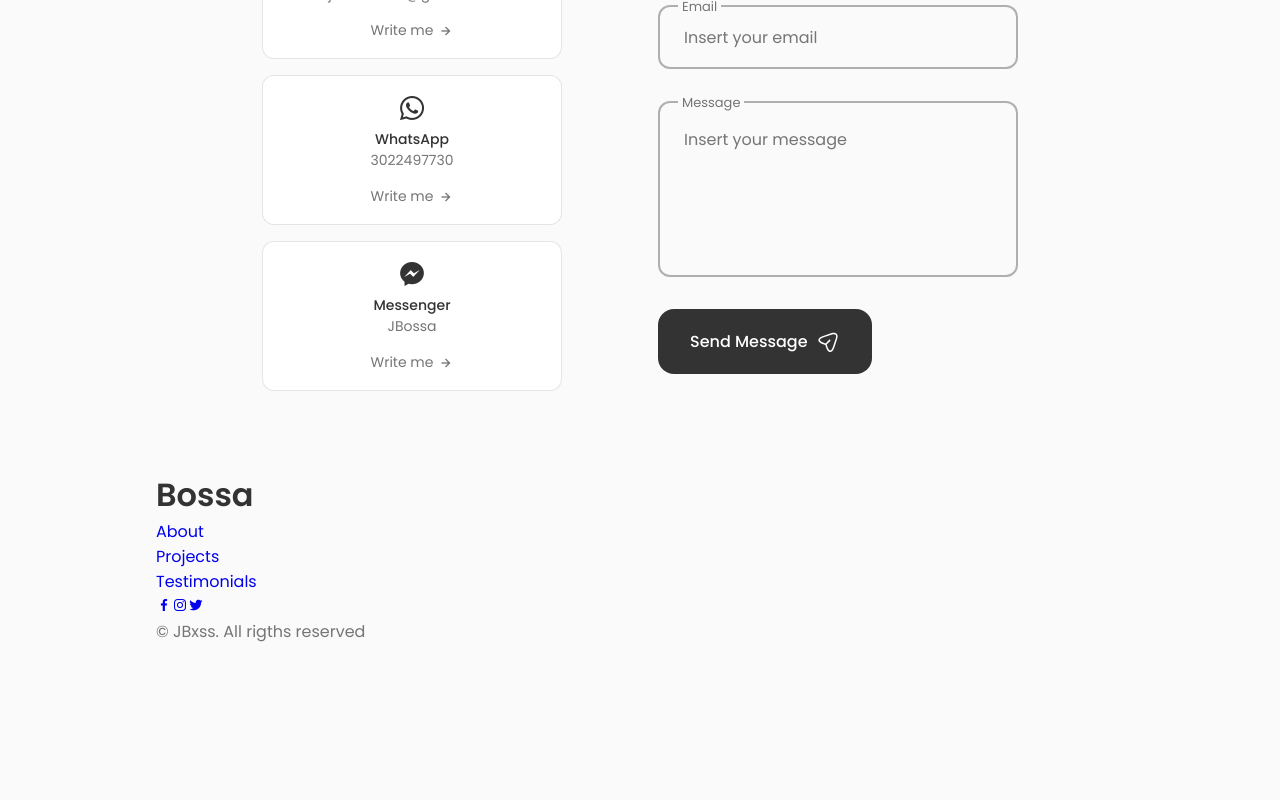
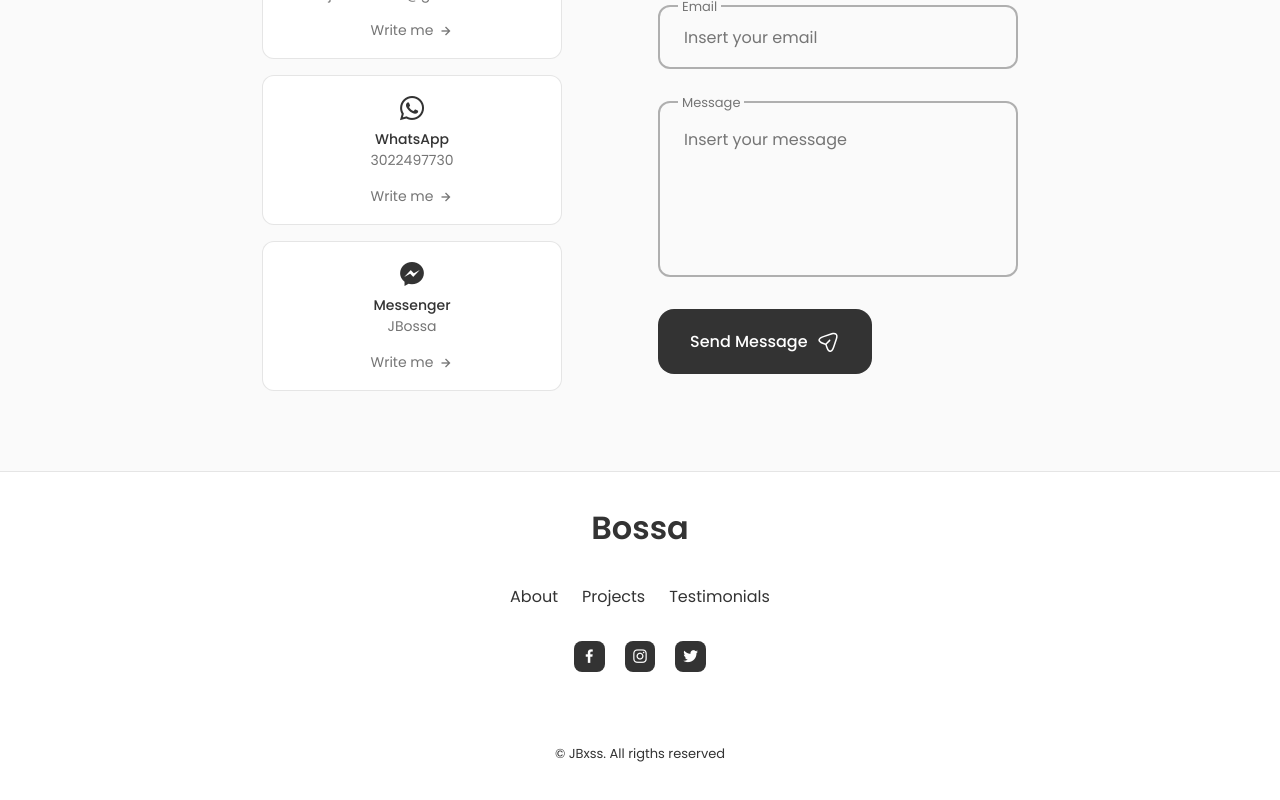
Before and after one commit to JBxss/JBxss.github.io, a React (Create React App) app: page / in a window 1280 px wide. Shown: the part 3325-4125 px from the top of the page. Before the commit the page ends 3969 px from the top, so only its background shows below. Built offline with nearby package versions, Linux system fonts and the light colour scheme.

Commit message:
[ADD] estilos del footer

```diff
--- a/src/components/footer/Footer.jsx
+++ b/src/components/footer/Footer.jsx
@@ -20,9 +20,9 @@ const Footer = () => {
             </ul>
 
             <div className="footer__social">
-            <a href="#" className="footer__social-icon" target='_blank'><i class="bx bxl-facebook"></i></a>
-            <a href="#" className="footer__social-icon" target='_blank'><i class="bx bxl-instagram"></i></a>
-            <a href="#" className="footer__social-icon" target='_blank'><i class="bx bxl-twitter"></i></a>
+            <a href="#" className="footer__social-link" target='_blank'><i class="bx bxl-facebook"></i></a>
+            <a href="#" className="footer__social-link" target='_blank'><i class="bx bxl-instagram"></i></a>
+            <a href="#" className="footer__social-link" target='_blank'><i class="bx bxl-twitter"></i></a>
             </div>
 
             <span className="footer__copy">&#169; JBxss. All rigths reserved</span>
--- a/src/components/footer/footer.css
+++ b/src/components/footer/footer.css
@@ -0,0 +1,78 @@
+.footer {
+    background-color: var(--container-color);
+    border-top: 1px solid rgba(0, 0, 0, 0.1);
+}
+
+.footer__container {
+    padding: 2rem 0 6rem;
+}
+
+.footer__title, .footer__link {
+    color: var(--title-color);
+}
+
+.footer__title {
+    text-align: center;
+    margin-bottom: var(--mb-2);
+}
+
+.footer__link:hover {
+    color: var(--title-color-dark);
+}
+
+.footer__list {
+    display: flex;
+    justify-content: center;
+    column-gap: 1.5rem;
+    margin-bottom: var(--mb-2);
+}
+
+.footer__social {
+    display: flex;
+    justify-content: center;
+    column-gap: 1.25rem;
+}
+
+.footer__social-link {
+    background-color: var(--title-color);
+    color: var(--container-color);
+    font-size: 1.125rem;
+    padding: 0.4rem;
+    border-radius: 0.5rem;
+    display: inline-flex;
+}
+
+.footer__social-link:hover {
+    background-color: var(--title-color-dark);
+}
+
+.footer__copy {
+    display: block;
+    margin-top: 4.5rem;
+    color: var(--title-color);
+    text-align: center;
+    font-size: var(--smaller-font-size);
+}
+
+/*=============== BREAKPOINTS ===============*/
+/* For large devices */
+@media screen and (max-width: 992px) {
+    .footer__social-link {
+        padding: 0.25rem;
+        border-radius: 0.25rem;
+        font-size: 1rem;
+    }
+  }
+
+  /* For medium devices */
+  @media screen and (max-width: 768px) {
+
+  }
+
+  @media screen and (max-width: 576px) {
+  }
+
+  /* For small devices */
+  @media screen and (max-width: 350px) {
+
+  }
```
